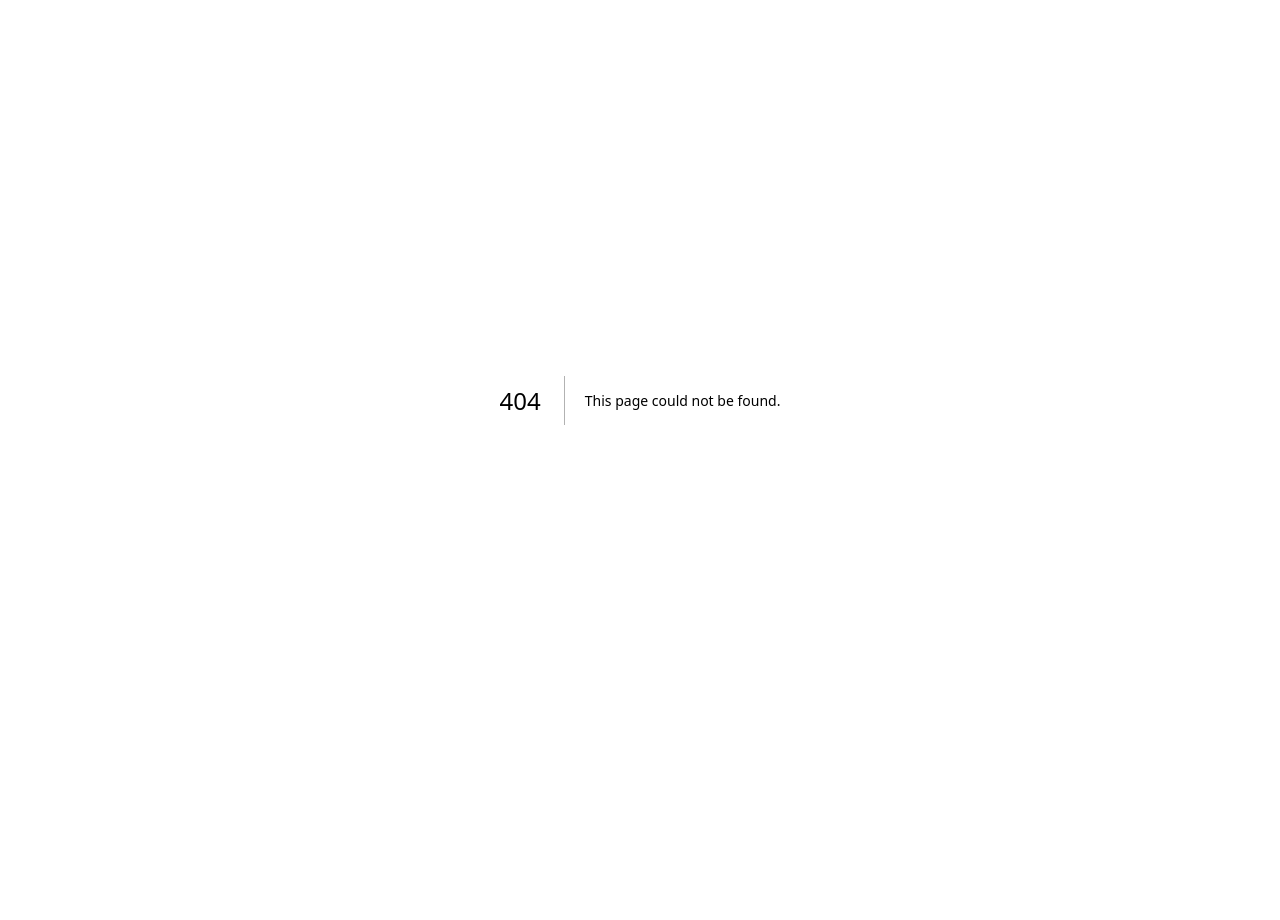
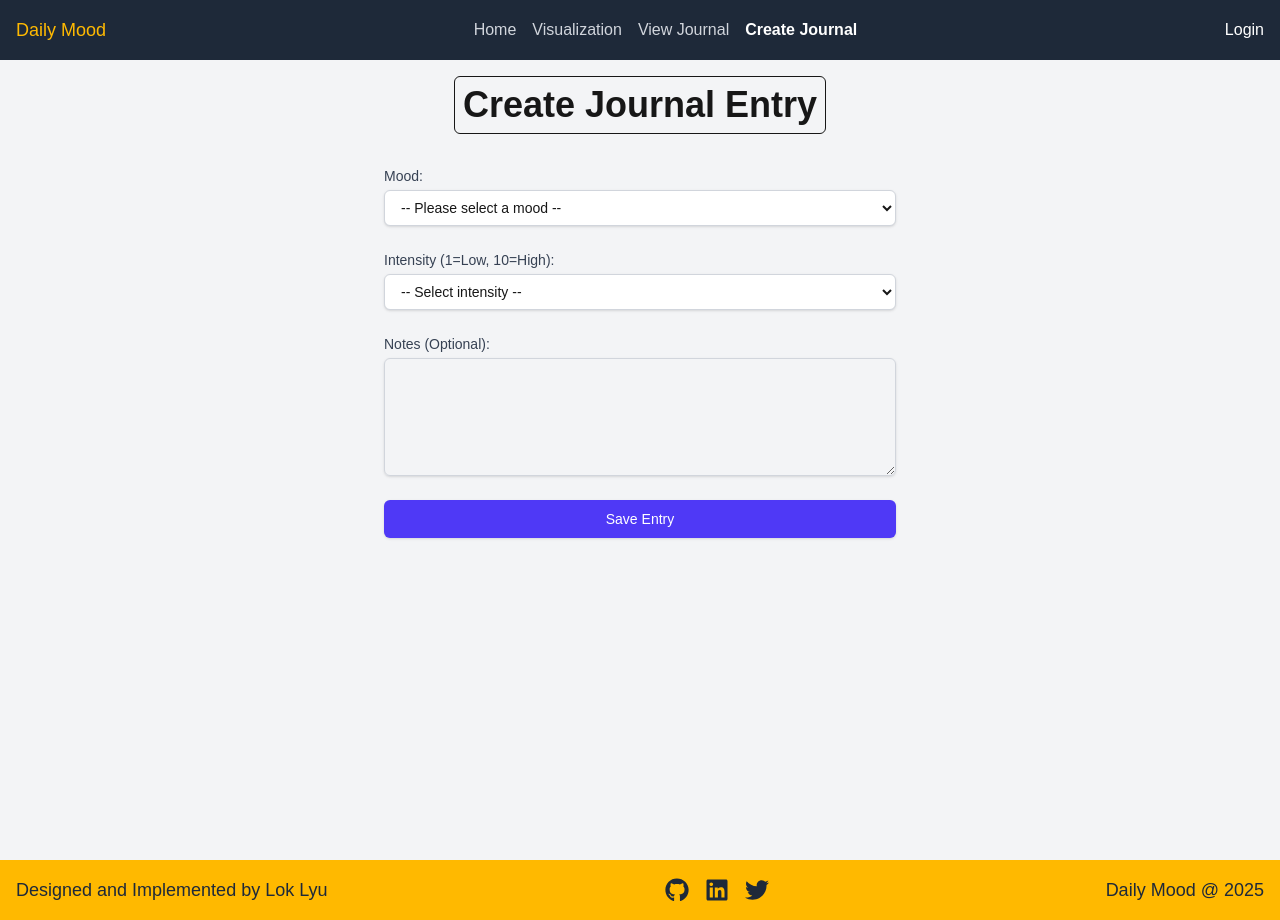
Before and after one commit to lelyu/daily-mood, a Next.js app: page /create in a window 1280 px wide. Before the commit this address had no page. Before the commit the page ends 800 px from the top, so only its background shows below. Built offline with nearby package versions, Linux system fonts and the light colour scheme.

Commit message:
Added Form. Improved UI.

```diff
--- /dev/null
+++ b/src/app/create/page.tsx
@@ -0,0 +1,100 @@
+"use client";
+import Footer from "../components/Footer"; // Assuming path is correct
+import NavBar from "../components/NavBar"; // Assuming path is correct
+
+export default function Page() {
+  return (
+    <>
+      <NavBar />
+      <div className="flex flex-col items-center min-h-screen bg-gray-100 p-4">
+        <h1 className="w-fit text-4xl font-bold mb-8 dark:text-gray-600 border rounded-md p-2">
+          Create Journal Entry
+        </h1>
+
+        <form
+          action="/submit-entry"
+          method="post"
+          className="w-full max-w-lg space-y-6"
+        >
+          <div>
+            <label
+              htmlFor="mood"
+              className="block text-sm font-medium text-gray-700 mb-1"
+            >
+              Mood:
+            </label>
+            <select
+              name="mood"
+              id="mood"
+              required
+              className="dark:text-amber-700 block w-full px-3 py-2 border border-gray-300 bg-white rounded-md shadow-sm focus:outline-none focus:ring-indigo-500 focus:border-indigo-500 sm:text-sm"
+            >
+              <option value="" disabled selected>
+                -- Please select a mood --
+              </option>
+              <option value="very-happy">Very Happy</option>
+              <option value="happy">Happy</option>
+              <option value="neutral">Neutral</option>
+              <option value="sad">Sad</option>
+              <option value="very-sad">Very Sad</option>
+            </select>
+          </div>
+
+          <div>
+            <label
+              htmlFor="intensity"
+              className="block text-sm font-medium text-gray-700 mb-1"
+            >
+              Intensity (1=Low, 10=High):
+            </label>
+            <select
+              name="intensity"
+              id="intensity"
+              required
+              className="dark:text-amber-700 block w-full px-3 py-2 border border-gray-300 bg-white rounded-md shadow-sm focus:outline-none focus:ring-indigo-500 focus:border-indigo-500 sm:text-sm"
+            >
+              <option value="" disabled selected>
+                -- Select intensity --
+              </option>
+              <option value="1">1</option>
+              <option value="2">2</option>
+              <option value="3">3</option>
+              <option value="4">4</option>
+              <option value="5">5</option>
+              <option value="6">6</option>
+              <option value="7">7</option>
+              <option value="8">8</option>
+              <option value="9">9</option>
+              <option value="10">10</option>
+            </select>
+          </div>
+
+          <div>
+            <label
+              htmlFor="notes"
+              className="block text-sm font-medium text-gray-700 mb-1"
+            >
+              Notes (Optional):
+            </label>
+            <textarea
+              id="notes"
+              name="notes"
+              rows={5}
+              className="block w-full px-3 py-2 border border-gray-300 rounded-md shadow-sm focus:outline-none focus:ring-indigo-500 focus:border-indigo-500 sm:text-sm"
+            ></textarea>
+          </div>
+
+          <div>
+            <button
+              type="submit"
+              className="w-full flex justify-center py-2 px-4 border border-transparent rounded-md shadow-sm text-sm font-medium text-white bg-indigo-600 hover:bg-indigo-700 focus:outline-none focus:ring-2 focus:ring-offset-2 focus:ring-indigo-500"
+            >
+              Save Entry
+            </button>
+          </div>
+        </form>
+      </div>
+      <Footer />
+    </>
+  );
+}
--- a/src/app/page.tsx
+++ b/src/app/page.tsx
@@ -7,11 +7,11 @@ export default function Home() {
   return (
     <>
       <NavBar />
-      <div className="flex flex-col items-center justify-center min-h-screen bg-gray-100">
-        <h1 className="text-4xl font-bold mb-4 dark:text-gray-600">
+      <div className="flex flex-col items-center justify-center min-h-screen bg-gray-100 p-4">
+        <h1 className="text-4xl font-bold mb-4 dark:text-gray-600 text-center">
           Welcome to Daily Mood
         </h1>
-        <p className="text-lg mb-8 dark:text-gray-600">
+        <p className="text-lg mb-8 dark:text-gray-600 text-center">
           A simple and elegant mood tracker application.
         </p>
         <div className="flex space-x-4">
--- a/src/app/view/page.tsx
+++ b/src/app/view/page.tsx
@@ -7,21 +7,21 @@ export default function Page() {
   return (
     <>
       <NavBar />
-      <div className="flex flex-col justify-items-start min-h-screen bg-gray-100">
-        <h1 className="text-4xl font-bold mb-4 dark:text-gray-600">
+      <div className="flex flex-col justify-items-start min-h-screen bg-gray-100 p-4">
+        <h1 className="w-fit text-4xl font-bold mb-4 dark:text-gray-600 border rounded-md p-2">
           View Journals
         </h1>
         <Link
           href="/vis"
-          className="block md:hidden text-lg font-bold mb-4 dark:text-gray-600"
+          className="w-fit md:hidden text-lg font-bold mb-4 dark:text-gray-600 border p-2"
         >
-          View Visualization
+          View Visualizations
         </Link>
         <Link
           href="/create"
-          className="block md:hidden text-lg font-bold mb-4 dark:text-gray-600"
+          className="w-fit md:hidden text-lg font-bold mb-4 dark:text-gray-600 border p-2"
         >
-          Add Mood
+          Create Journals
         </Link>
 
         <div className="flex flex-col md:flex-row justify-center bg-gray-100 flex-wrap gap-2">
--- /dev/null
+++ b/src/app/vis/page.tsx
@@ -0,0 +1,16 @@
+import Footer from "../components/Footer";
+import NavBar from "../components/NavBar";
+export default function Page() {
+  return (
+    <>
+      <NavBar />
+      <div className="flex flex-col min-h-screen bg-gray-100 p-4">
+        <h1 className="w-fit text-4xl font-bold mb-4 dark:text-gray-600 border rounded-md p-2">
+          Visualizations
+        </h1>
+        <form action=""></form>
+      </div>
+      <Footer />
+    </>
+  );
+}
```
